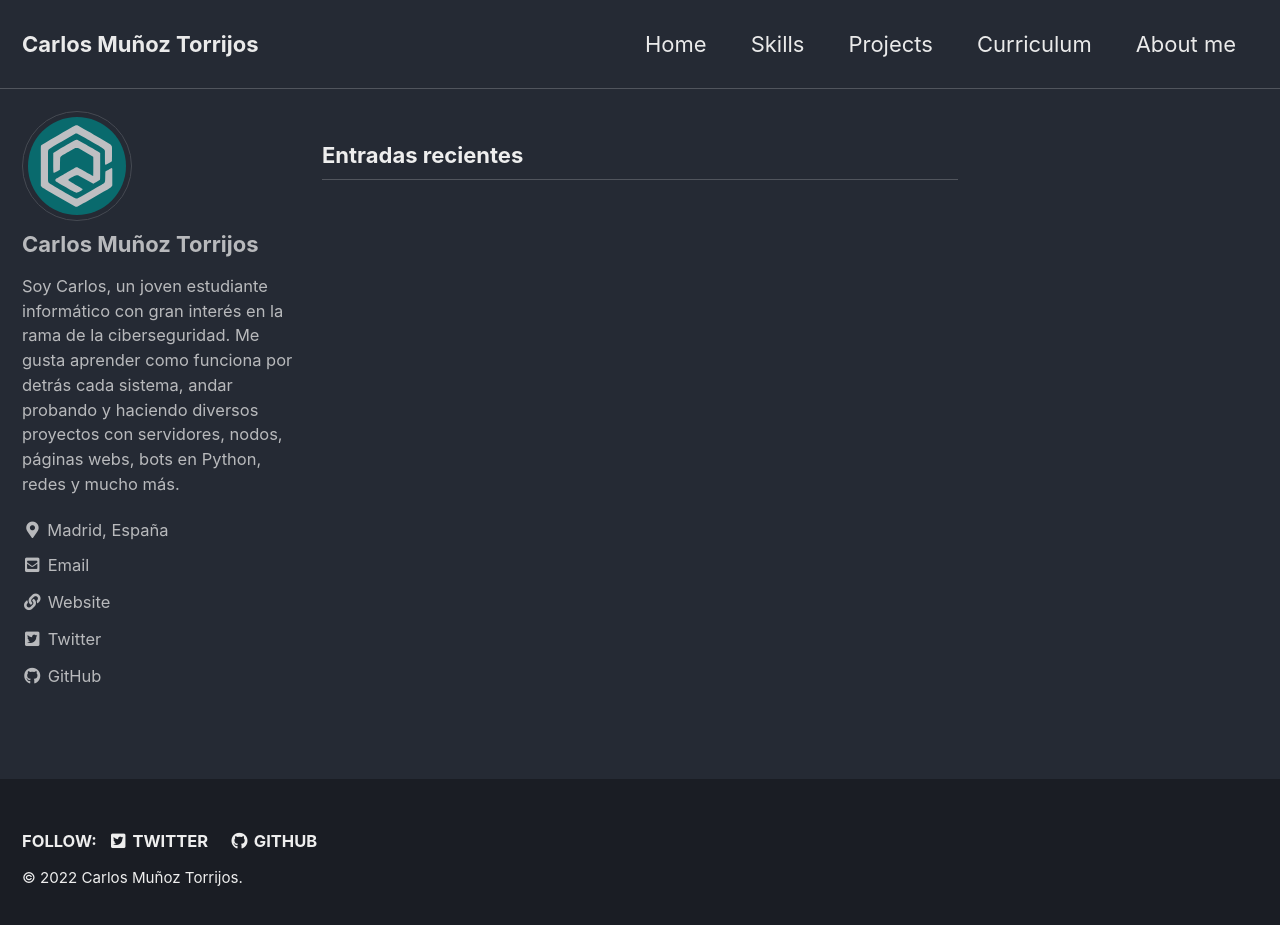
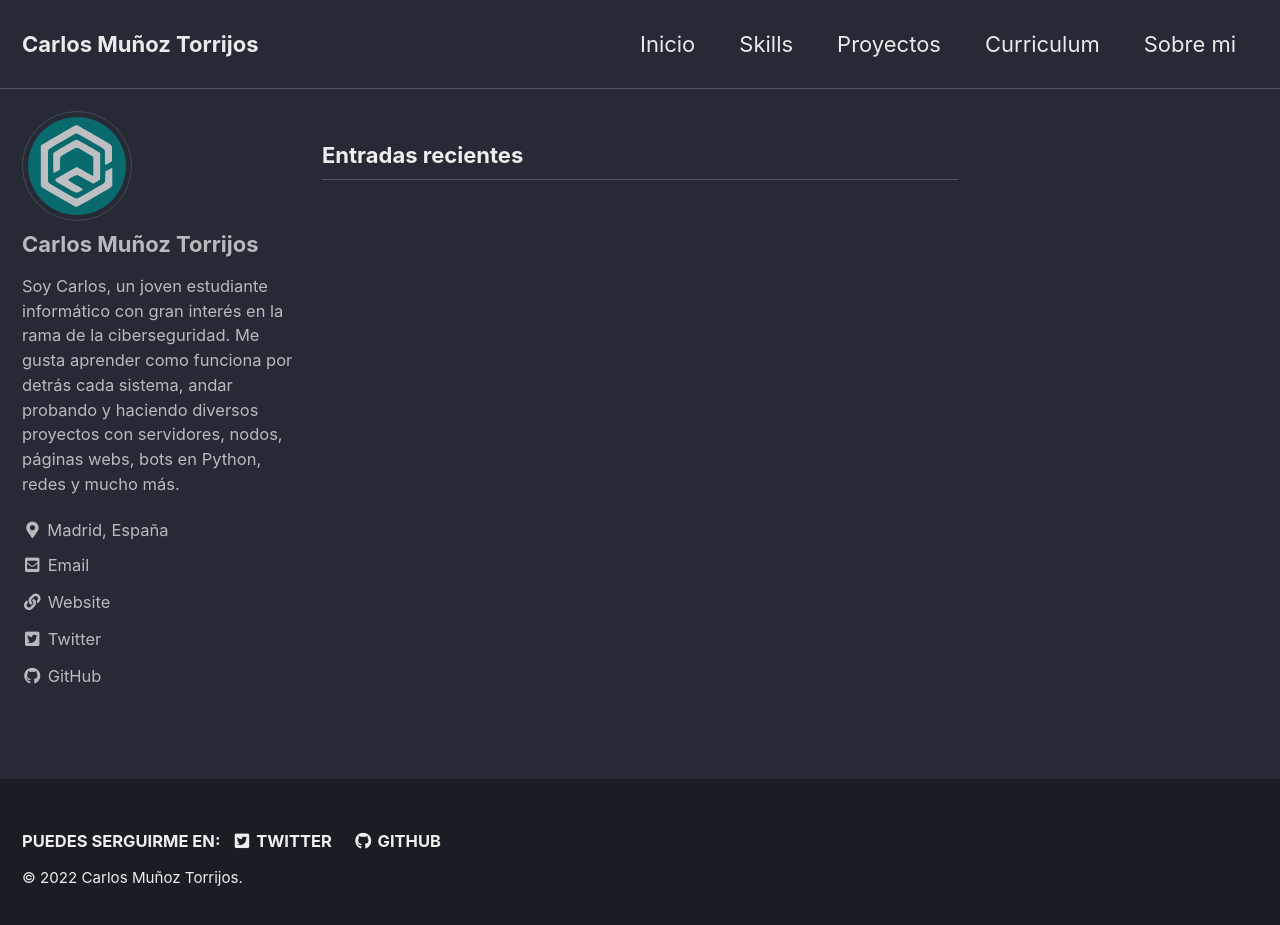
Before and after one commit to Amdr0meda/Personal_website, a Jekyll site: the page built from index.html, in a window 1280 px wide and 934 px high. Shown: the top 925 px of the window. Built offline with Jekyll 4.4.1, drawn with Linux system fonts in a browser that asks for light colours; cached includes are drawn as plain includes; the list of posts is cut into pages by our own code.

Commit message:
New navigation and new page

```diff
--- a/_data/navigation.yml
+++ b/_data/navigation.yml
@@ -1,12 +1,12 @@
 # main links
 main:
-  - title: "Home"
+  - title: "Inicio"
     url: https://carlosmunoztorrijos.com/
   - title: "Skills"
-    url: https://carlosmunoztorrijos.com/
-  - title: "Projects"
-    url: https://carlosmunoztorrijos.com/
+    url: https://carlosmunoztorrijos.com/skills
+  - title: "Proyectos"
+    url: https://carlosmunoztorrijos.com/proyectos
   - title: "Curriculum"
-    url: https://carlosmunoztorrijos.com/
-  - title: "About me"
-    url: https://carlosmunoztorrijos.com/
+    url: https://carlosmunoztorrijos.com/curriculum
+  - title: "Sobre mi"
+    url: https://carlosmunoztorrijos.com/sobre-mi
--- a/_data/ui-text.yml
+++ b/_data/ui-text.yml
@@ -86,7 +86,7 @@ es: &DEFAULT_ES
   comments_title             : "Comentarios"
   more_label                 : "Ver más"
   related_label              : "Puede que también te interese"
-  follow_label               : "Follow:"
+  follow_label               : "Puedes serguirme en:"
   feed_label                 : "Feed"
   powered_by                 : "Funciona con"
   website_label              : "Sitio web"
```
Also changed, not shown: 2 other files.
